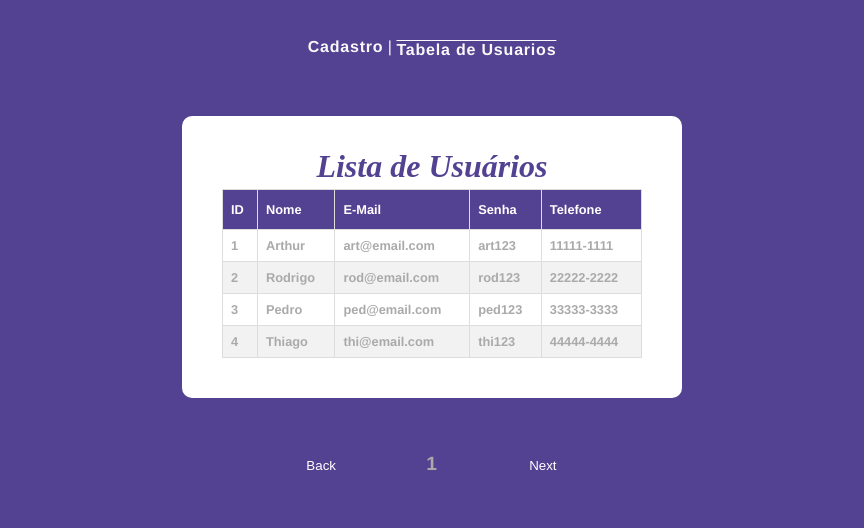
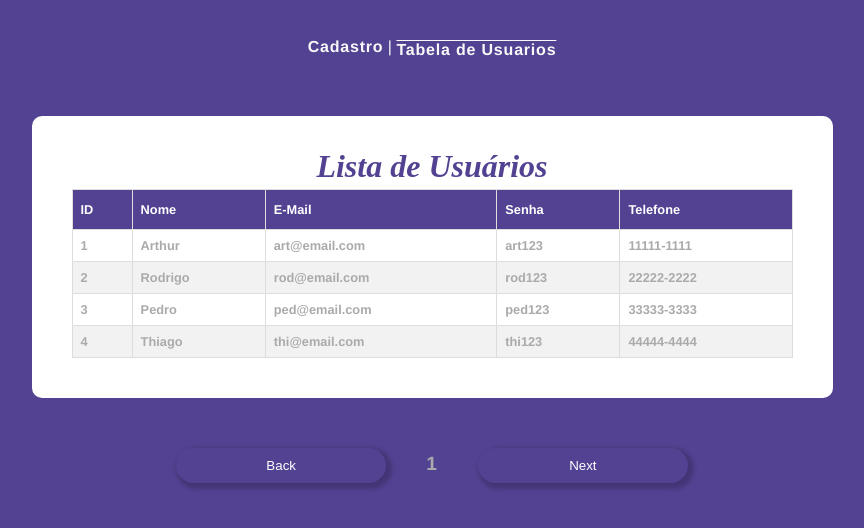
Before and after one commit to Oraculum-Fatec/sistema-cadastro, a Vue app: page /tabela in a window 1280 px wide. Shown: the top 528 px of the page, without its empty margins (208-1072 px from the left). Built offline with nearby package versions, Linux system fonts and the light colour scheme; the HTML template or start-up script is replaced by a standard one.

Commit message:
Styles table button

```diff
--- a/src/components/Table.vue
+++ b/src/components/Table.vue
@@ -1,5 +1,5 @@
 <template>
-  <form>
+  <form class="formTable">
     <h1 class="title">Lista de Usuários</h1>
 
     <table class="table-hover" id="usuarios">
@@ -39,8 +39,8 @@ export default {
 </script>
 
 <style>
-form {
-  max-width: 420px;
+.formTable {
+  max-width: 721px;
   margin: 30px auto;
   max-height: 483px;
   background: white;
--- a/src/components/TableView.vue
+++ b/src/components/TableView.vue
@@ -1,9 +1,9 @@
 <template lang="">
     <Table :userList = this.cadastros> </Table>
     <div>
-    <button @click="changePage(-1)" :disabled="currentPage<2">Back</button>
+    <button class="buttonTable" @click="changePage(-1)" :disabled="currentPage<2">Back</button>
     <label class=number>{{this.currentPage}}</label>
-    <button @click="changePage(1)">Next</button>
+    <button class="buttonTable" @click="changePage(1)">Next</button>
     </div>
 </template>
 
@@ -66,6 +66,15 @@ export default {
 }
 </script>
 
-<style lang="">
+<style>
+.buttonTable{
+     background: #534292;
 
+  width: 210px;
+  padding: 10px 20px;
+  margin-top: 20px;
+  color: white;
+  border-radius: 20px;
+  box-shadow: 3px 3px 4px 3px rgba(0, 0, 0, 0.2)
+}
 </style>
--- a/src/views/TabelaDeUsuarios.vue
+++ b/src/views/TabelaDeUsuarios.vue
@@ -20,7 +20,7 @@ export default {
 .number {
   color: #aaa;
   display: inline-block;
-  margin: 25px 0 15px;
+  margin: 25px 40px 15px;
   font-size: 1.2em;
   letter-spacing: uppercase;
   letter-spacing: 1px;
```
